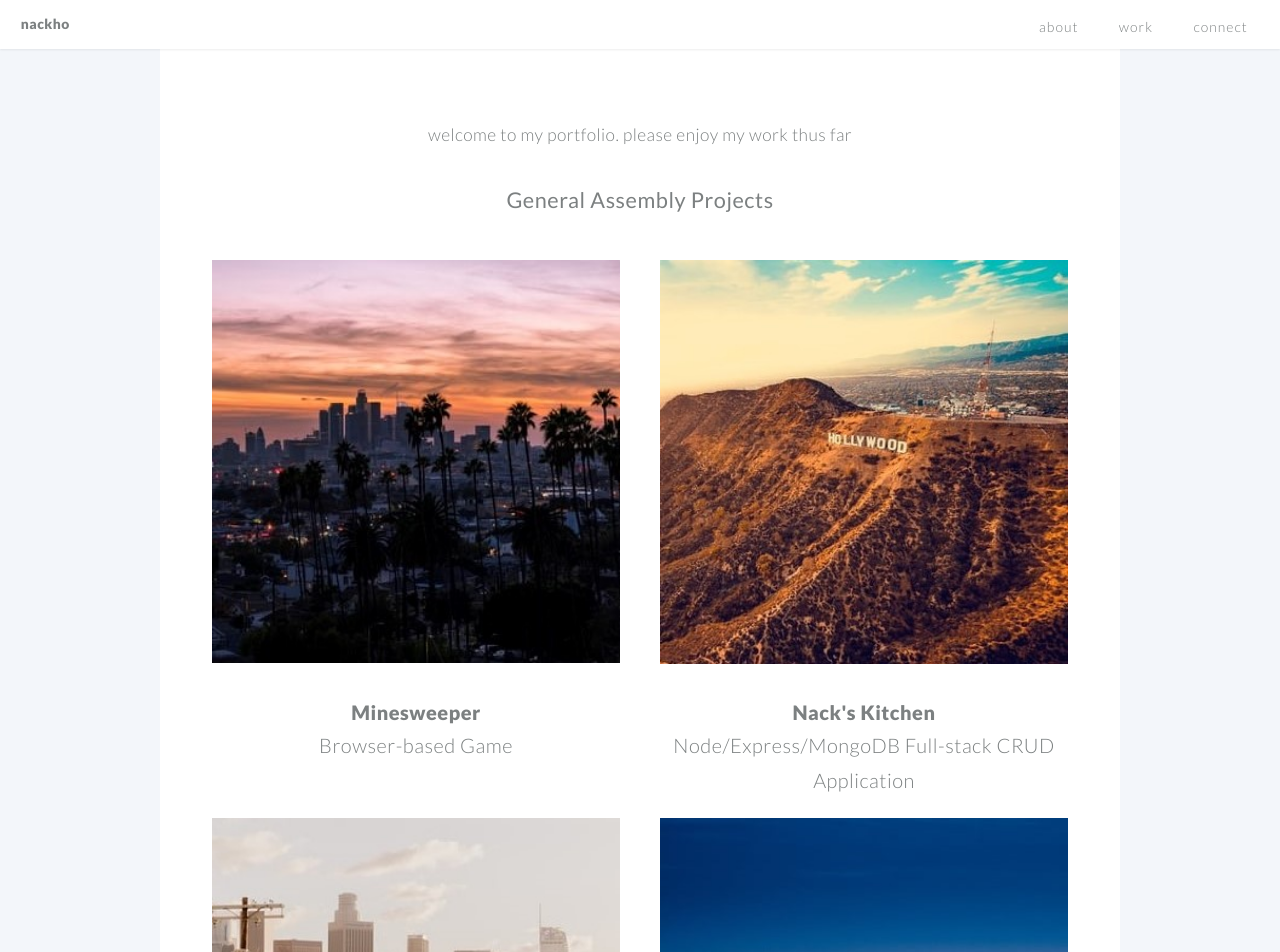
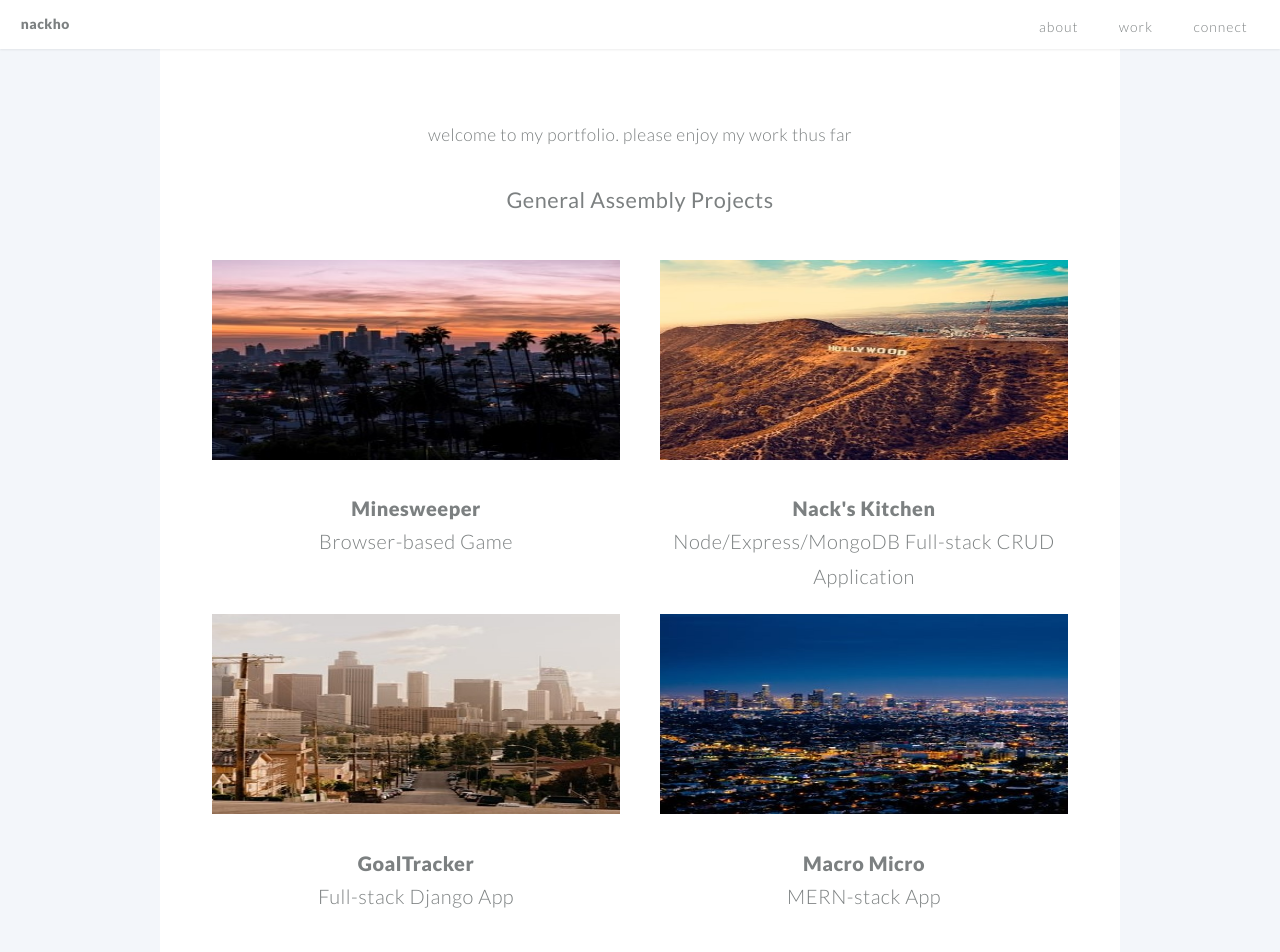
Before and after one commit to nackho/Portfolio, a Jekyll site: the page built from index.md, in a window 1280 px wide and 1400 px high, scrolled down 1556 px. Shown: the top 952 px of the window. Built offline with Jekyll 4.4.1, drawn with Linux system fonts in a browser that asks for light colours.

Commit message:
adjusted img styling, fixed navigation

```diff
--- a/css/style.css
+++ b/css/style.css
@@ -209,11 +209,11 @@ custom styles adapted from Twenty by HTML5 Up
 
 	.image:before {
 		content: '';
-		height: 200px;
+		height: 100px;
 		left: 0;
 		position: absolute;
 		top: 0;
-		width: 150px;
+		width: 100px;
 	}
 
 	.image.fit {
@@ -233,6 +233,7 @@ custom styles adapted from Twenty by HTML5 Up
 		.image.featured img {
 			display: block;
 			width: 100%;
+			height: 200px;
 		}
 
 /* Icon */
```
